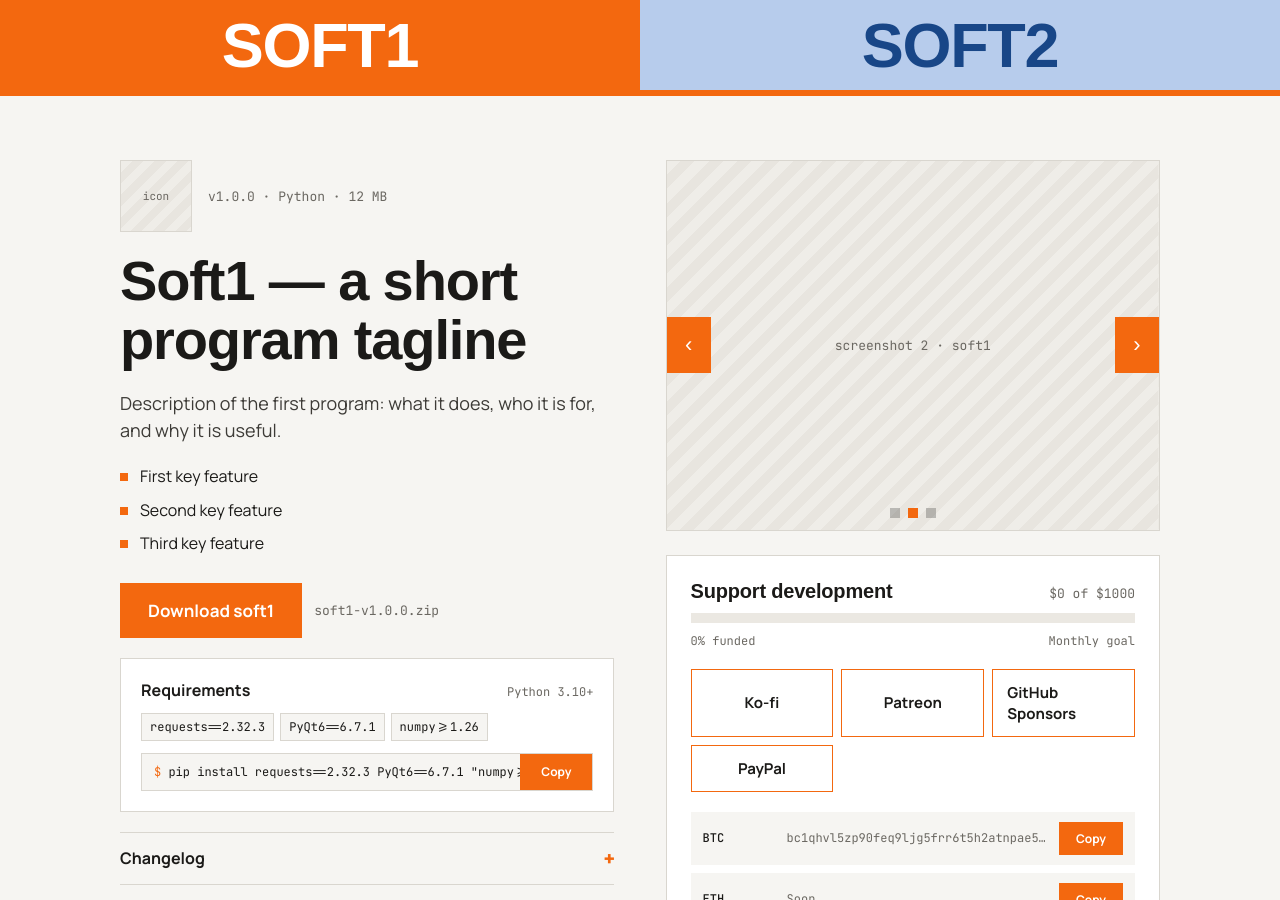
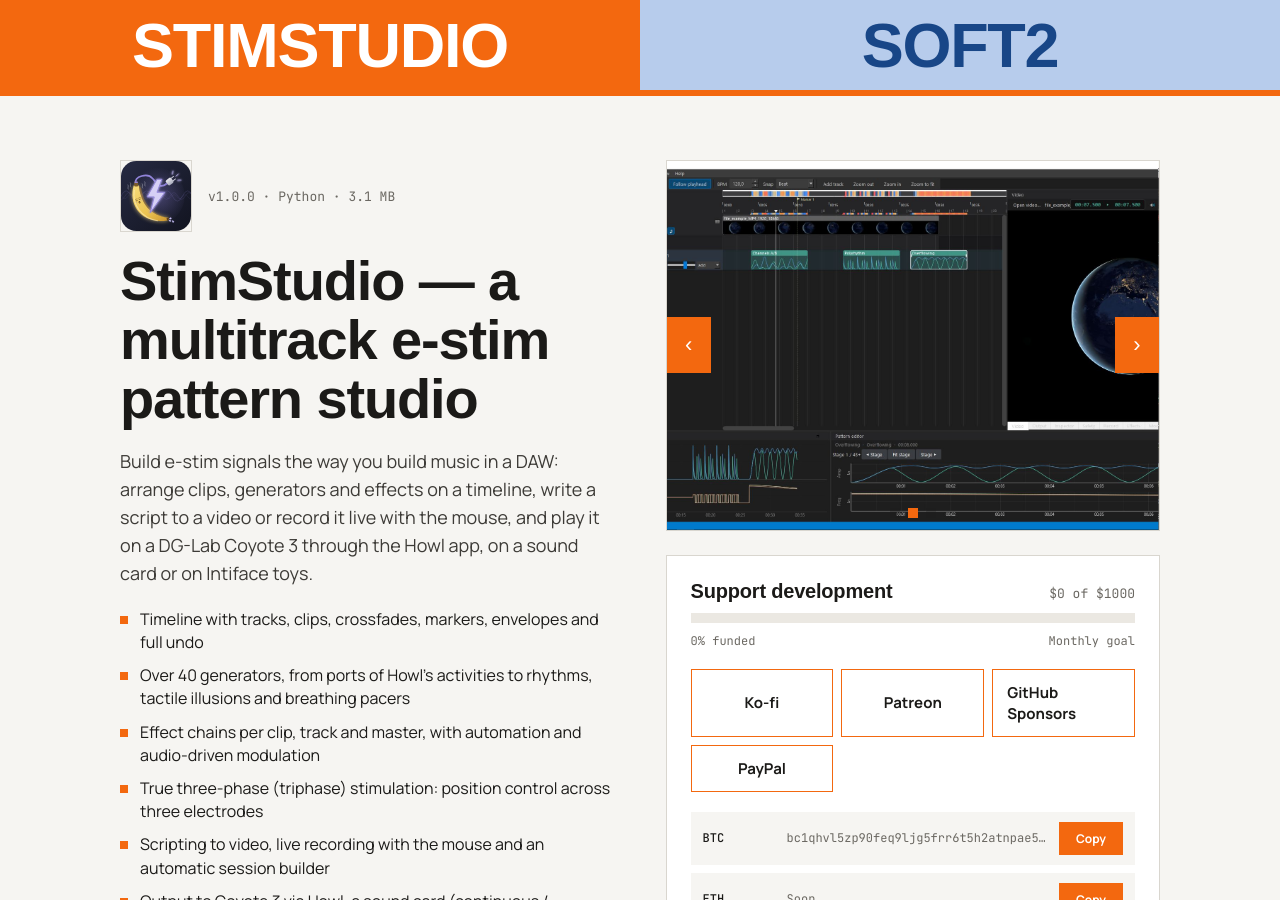
Before and after one commit to PPPStimer/pppstimer.github.io, a Jekyll site: the page built from index.html, in a window 1280 px wide and 900 px high. Built offline with Jekyll 4.4.1, drawn with Linux system fonts in a browser that asks for light colours; some web fonts are replaced; some of the changed text lies outside the part shown.

Commit message:
Update site

```diff
--- a/_data/softs.yml
+++ b/_data/softs.yml
@@ -1,45 +1,53 @@
-- id: soft1
-  name: soft1
+- id: stimstudio
+  name: StimStudio
   color: orange
-  icon: ""          # e.g. /assets/img/soft1-icon.png
-  title: "Soft1 — a short program tagline"
+  icon: /assets/img/stimstudio-icon.svg
+  title: "StimStudio — a multitrack e-stim pattern studio"
   # GitHub repo "owner/name": version, size, download link, downloads and changelog
   # are loaded live from its Releases. Values below are the fallback.
-  repo: USER/soft1
-  asset: ".zip"     # optional: part of the release file name to pick (e.g. ".zip", "win")
+  repo: PPPStimer/StimStudio
+  asset: ""         # no build files yet: the release's source archive is offered
   version: v1.0.0
-  size: 12 MB
-  desc: "Description of the first program: what it does, who it is for, and why it is useful."
+  size: 3.1 MB
+  desc: "Build e-stim signals the way you build music in a DAW: arrange clips, generators and effects on a timeline, write a script to a video or record it live with the mouse, and play it on a DG-Lab Coyote 3 through the Howl app, on a sound card or on Intiface toys."
   features:
-    - First key feature
-    - Second key feature
-    - Third key feature
-  file: soft1-v1.0.0.zip
-  download: "https://github.com/USER/soft1/releases/latest"
-  python: "Python 3.10+"
+    - Timeline with tracks, clips, crossfades, markers, envelopes and full undo
+    - Over 40 generators, from ports of Howl's activities to rhythms, tactile illusions and breathing pacers
+    - Effect chains per clip, track and master, with automation and audio-driven modulation
+    - "True three-phase (triphase) stimulation: position control across three electrodes"
+    - Scripting to video, live recording with the mouse and an automatic session builder
+    - Output to Coyote 3 via Howl, a sound card (continuous / wavelet) and Intiface; export to .hwl and WAV/FLAC
+    - Safety check for sudden jumps and long peaks, soft start, power limits and an Esc PANIC key
+  file: StimStudio-1.0.0.zip (source)
+  download: "https://github.com/PPPStimer/StimStudio/releases/latest"
+  python: "Python 3.14+"
   requirements:
-    - requests==2.32.3
-    - PyQt6==6.7.1
-    - numpy>=1.26
+    - numpy>=2.4
+    - PyQt6>=6.11
+    - pyqtgraph>=0.14
+    - soundfile>=0.14
+    - sounddevice>=0.5
+    - opensimplex>=0.4.5
   changelog:
     - version: v1.0.0
-      date: 2026-10-01
+      date: 2026-11-22
       changes:
-        - Initial release
-    - version: v0.9.0
-      date: 2026-09-12
-      changes:
-        - Public beta
-        - Bug fixes
+        - First release
   faq:
-    - q: How do I install it?
-      a: Install Python, run the pip command above to get all dependencies, then download and run the program.
-    - q: My antivirus flags the file. Is it safe?
-      a: Unsigned Python builds are sometimes flagged as a false positive. The source code is open on GitHub — you can check it or run from source.
+    - q: How do I install and start it?
+      a: "Install Python 3.14 or newer, download the release and unpack it. In the unpacked folder run pip install -r requirements.txt (it also installs the optional packages for audio import and video), then double-click StimStudio.pyw."
+    - q: Which devices can it play on?
+      a: "A DG-Lab Coyote 3 through the Howl app on an Android phone (remote access over Wi-Fi), an e-stim box with an audio input connected to your sound card, and vibrators and other toys through Intiface Central. You can also export .hwl files for Howl and WAV/FLAC audio."
+    - q: Is it safe?
+      a: "Electrical stimulation can injure you. Read the Safety section of the README before you connect any device: use e-stim only below the waist, never with a pacemaker or heart condition, start at zero power and keep Esc (PANIC) at hand. StimStudio is not a medical device, and you use it at your own risk."
+    - q: Does it run on Linux or macOS?
+      a: "It is developed and tested on Windows. It is plain Python and Qt, so it should run elsewhere, but that hasn't been tested yet; on Linux sounddevice also needs PortAudio (libportaudio2)."
     - q: How do I update to a new version?
-      a: Download the latest release and replace the old files. Run the pip command again in case dependencies changed.
-  # screenshots: list of image paths, e.g. /assets/img/soft1-1.png
-  screenshots: []
+      a: "Download the latest release and replace the old files, then run the pip command again in case dependencies changed. Your projects, presets and settings are kept."
+  screenshots:
+    - /assets/img/stimstudio-1.jpg
+    - /assets/img/stimstudio-2.jpg
+    - /assets/img/stimstudio-3.jpg
 
 - id: soft2
   name: soft2
```
Also changed, not shown: assets/img/stimstudio-1.jpg (added), assets/img/stimstudio-2.jpg (added), assets/img/stimstudio-3.jpg (added), assets/img/stimstudio-icon.svg (added).
